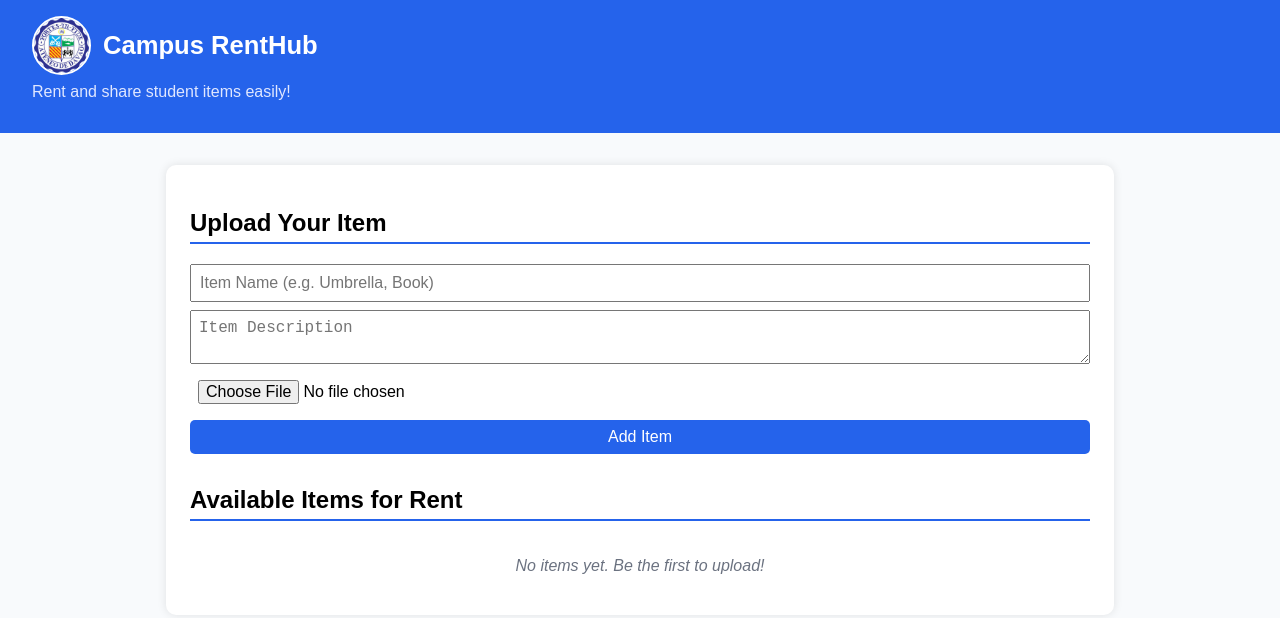
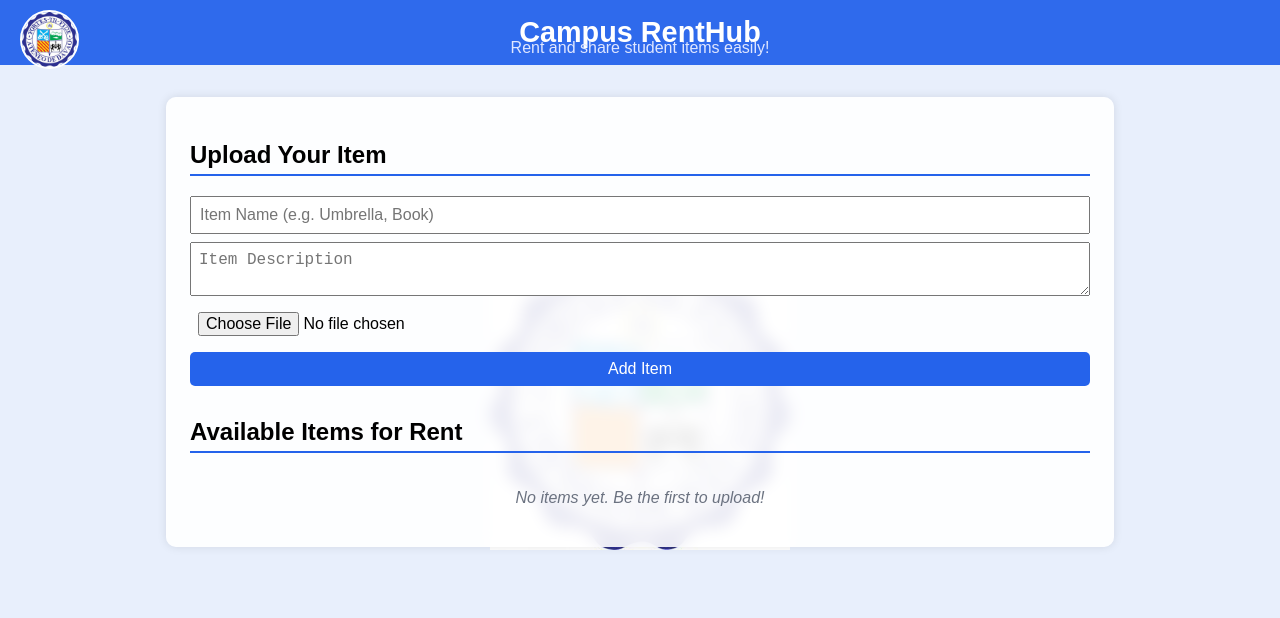
Before and after one commit to Chelseyyy20/campus-renthub, a plain HTML site: page index.html in a window 1280 px wide. Drawn offline with Linux system fonts and the light colour scheme.

Commit message:
Update index.html

```diff
--- a/index.html
+++ b/index.html
@@ -7,29 +7,28 @@
   <style>
     body {
       font-family: Arial, sans-serif;
-      background-color: #f8fafc;
+      background: url('ateneo-logo.png') no-repeat center center fixed;
+      background-size: 300px;
+      background-color: rgba(37, 99, 235, 0.1);
       margin: 0;
       padding: 0;
     }
 
     header {
-      background-color: #2563eb;
+      background-color: rgba(37, 99, 235, 0.95);
       color: white;
       padding: 1rem 2rem;
       display: flex;
       align-items: center;
-      justify-content: space-between;
-      flex-wrap: wrap;
-    }
-
-    /* Logo + Title container */
-    .logo-container {
-      display: flex;
-      align-items: center;
-      gap: 12px;
+      justify-content: center; /* Center everything horizontally */
+      position: relative;
+      backdrop-filter: blur(6px);
     }
 
     .logo {
+      position: absolute;
+      left: 20px;
+      top: 10px;
       width: 55px;
       height: 55px;
       border-radius: 50%;
@@ -39,24 +38,27 @@
 
     header h1 {
       margin: 0;
-      font-size: 1.6rem;
+      font-size: 1.8rem;
     }
 
     header p {
-      width: 100%;
-      margin-top: 0.5rem;
+      margin: 0;
       font-size: 1rem;
-      text-align: left;
       color: #e0e7ff;
+      position: absolute;
+      bottom: 8px;
+      left: 50%;
+      transform: translateX(-50%);
     }
 
     .container {
       max-width: 900px;
       margin: 2rem auto;
-      background: white;
+      background: rgba(255, 255, 255, 0.9);
       padding: 1.5rem;
       border-radius: 10px;
       box-shadow: 0 0 10px rgba(0,0,0,0.1);
+      backdrop-filter: blur(8px);
     }
 
     h2 {
@@ -81,6 +83,7 @@
       border: none;
       border-radius: 5px;
       cursor: pointer;
+      transition: 0.3s;
     }
 
     button:hover {
@@ -118,10 +121,8 @@
 <body>
 
   <header>
-    <div class="logo-container">
-      <img src="ateneo-logo.png" alt="Campus RentHub Logo" class="logo">
-      <h1>Campus RentHub</h1>
-    </div>
+    <img src="ateneo-logo.png" alt="Ateneo Logo" class="logo">
+    <h1>Campus RentHub</h1>
     <p>Rent and share student items easily!</p>
   </header>
 
@@ -144,7 +145,6 @@
     const itemsList = document.getElementById('itemsList');
     const noItemsText = document.getElementById('noItems');
 
-    // Load items from localStorage
     let items = JSON.parse(localStorage.getItem('rentItems')) || [];
 
     function displayItems() {
```
